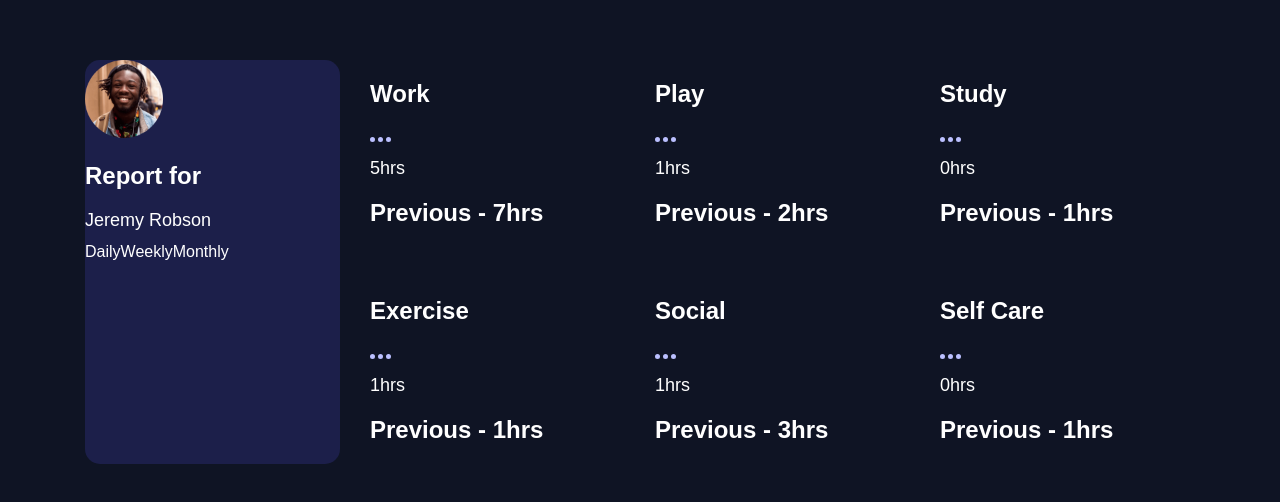
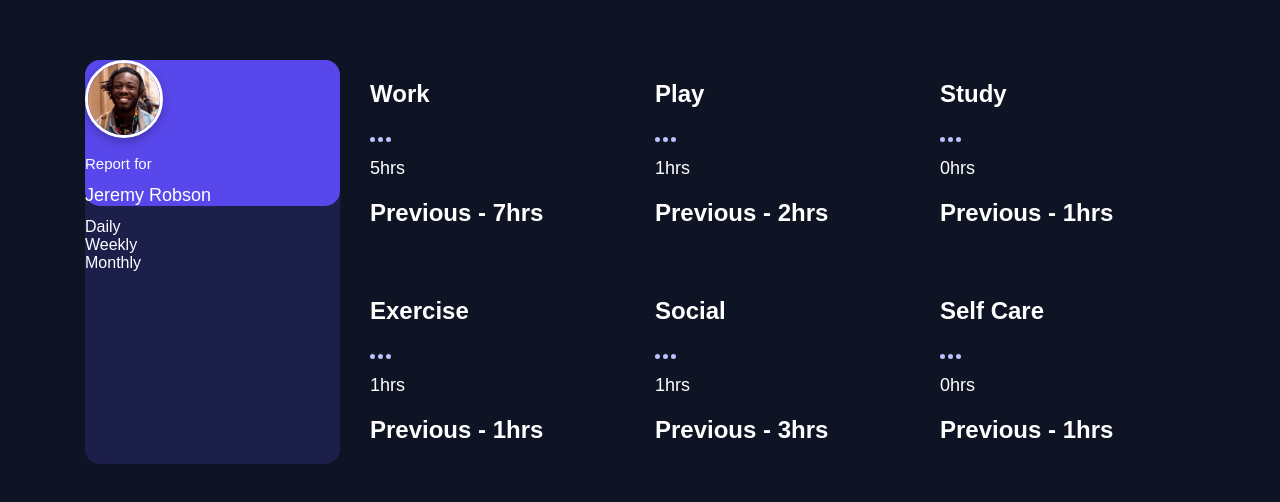
Before and after one commit to prpcodes/time-tracking-dashboard, a React (Create React App) app: page / in a window 1280 px wide. Shown: the part 138-640 px from the top of the page. Built offline with nearby package versions, Linux system fonts and the light colour scheme.

Commit message:
💄 added layout for header imgy, user, and h2

```diff
--- a/src/App.css
+++ b/src/App.css
@@ -21,3 +21,34 @@ header {
   background-color: var(--darkblue);
   border-radius: 15px;
 }
+
+header #user {
+  background-color: var(--blue);
+  border-radius: 15px;
+}
+
+header img {
+  border: 3px solid #fff;
+  border-radius: 100%;
+  box-sizing: border-box;
+  -moz-box-sizing: border-box;
+  -webkit-box-sizing: border-box;
+  filter: drop-shadow(0px 4px 4px rgba(0, 0, 0, 0.25));
+}
+
+header h2 {
+  height: 18px;
+  left: 0%;
+  right: 48.92%;
+  top: calc(50% - 18px / 2 - 49px);
+  font-style: normal;
+  font-weight: 400;
+  font-size: 15px;
+  line-height: 18px;
+  color: var(--);
+}
+
+#timeframes {
+  display: flex;
+  flex-direction: column;
+}
```
